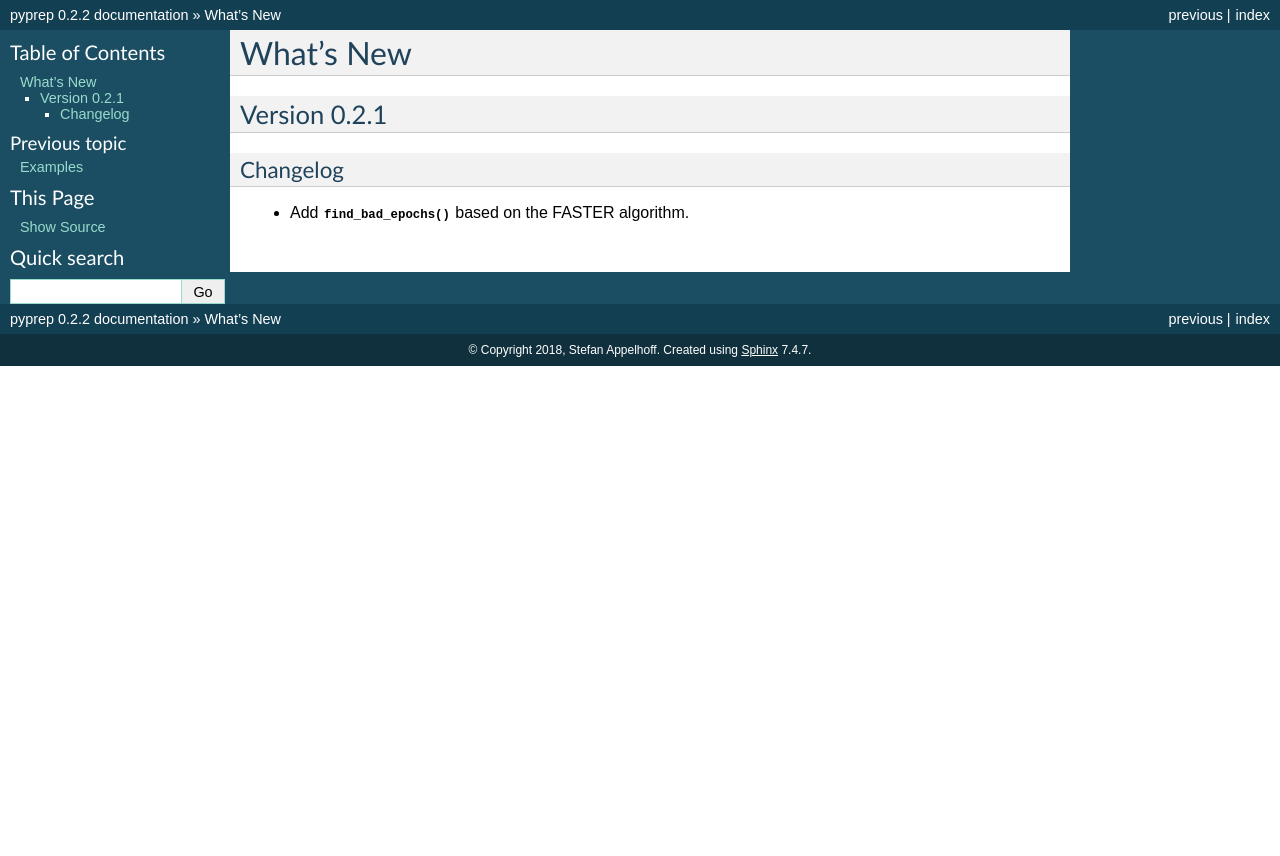
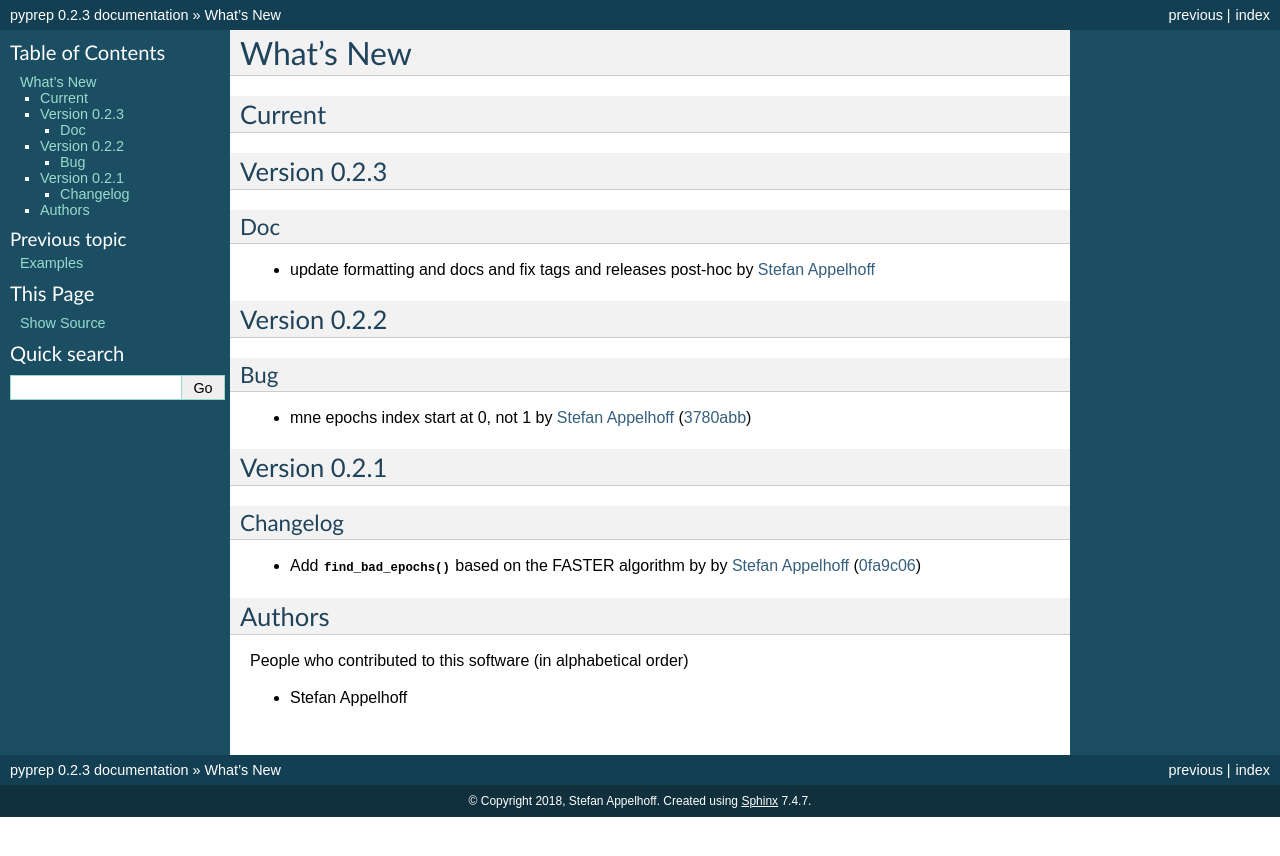
Before and after one commit to sappelhoff/pyprep, a Sphinx documentation site: the page built from docs/source/whats_new.rst, in a window 1280 px wide. Shown: the top 856 px of the page. Built offline with Sphinx 7.4.7, drawn with Linux system fonts in a browser that asks for light colours.

Commit message:
DOC: cleanup and improve

```diff
--- a/docs/source/conf.py
+++ b/docs/source/conf.py
@@ -24,9 +24,9 @@ copyright = u'2018, Stefan Appelhoff'
 author = u'Stefan Appelhoff'
 
 # The short X.Y version
-version = u'0.2.2'
+version = u'0.2.3'
 # The full version, including alpha/beta/rc tags
-release = u'0.2.2'
+release = u'0.2.3'
 
 
 # -- General configuration ---------------------------------------------------
--- a/docs/source/whats_new.rst
+++ b/docs/source/whats_new.rst
@@ -1,5 +1,27 @@
 What's New
 ==========
+
+Current
+-------
+
+
+Version 0.2.3
+-------------
+
+Doc
+~~~
+
+- update formatting and docs and fix tags and releases post-hoc by `Stefan Appelhoff`_
+
+
+Version 0.2.2
+-------------
+
+Bug
+~~~
+
+- mne epochs index start at 0, not 1 by `Stefan Appelhoff`_ (`3780abb <https://github.com/sappelhoff/pyprep/commit/3780abb922ebb790c74d3e871e2958d87d8c7e23>`_)
+
 
 Version 0.2.1
 -------------
@@ -7,4 +29,13 @@ Version 0.2.1
 Changelog
 ~~~~~~~~~
 
-- Add :func:`find_bad_epochs` based on the FASTER algorithm.
+- Add :func:`find_bad_epochs` based on the FASTER algorithm by by `Stefan Appelhoff`_ (`0fa9c06 <https://github.com/sappelhoff/pyprep/commit/0fa9c065481c4cbaaf83b275f92b16b8807810b5>`_)
+
+
+Authors
+-------
+People who contributed to this software (in alphabetical order)
+
+* Stefan Appelhoff
+
+.. _Stefan Appelhoff: http://stefanappelhoff.com/
--- a/requirements.txt
+++ b/requirements.txt
@@ -6,3 +6,4 @@ scikit-learn>=0.19.1
 matplotlib>=1.5.1
 statsmodels>=0.8.0
 mne>=0.15.0
+pytest
--- a/setup.py
+++ b/setup.py
@@ -10,7 +10,7 @@ with io.open(path.join(here, 'README.md'), encoding='utf-8') as f:
     long_description = f.read()
 
 setup(name='pyprep',
-      version='0.2.2',
+      version='0.2.3',
       description=('A Python implementation of the preprocessing pipeline'
                    ' (PREP) for EEG data.'),
       long_description=long_description,
```
Also changed, not shown: README.md (+24 -18 lines).
